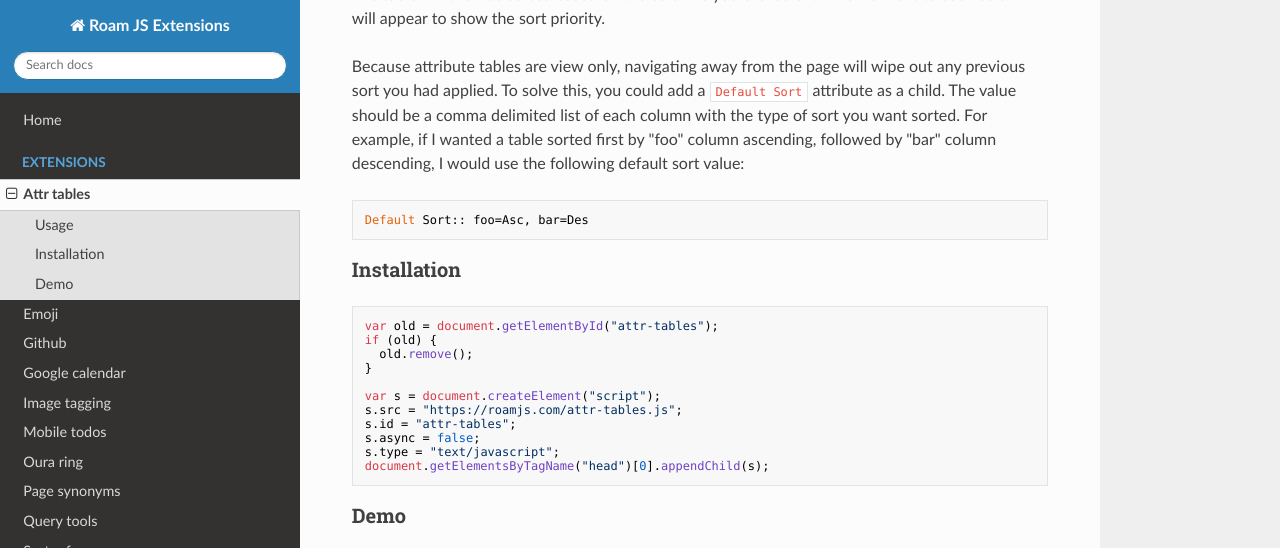
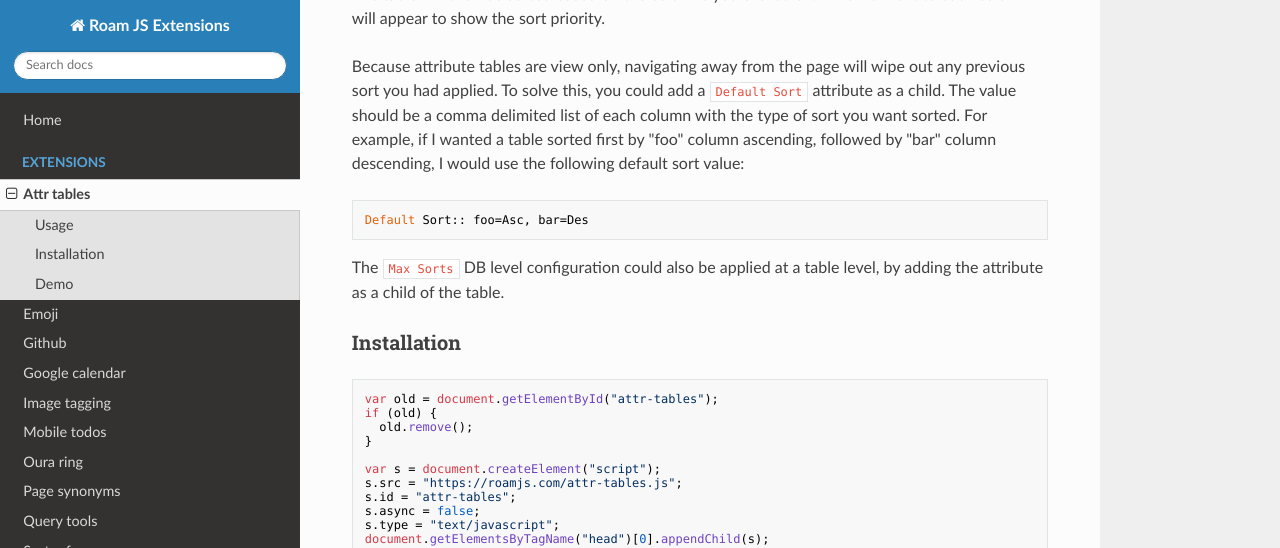
Before and after one commit to dvargas92495/roamjs-com, an MkDocs documentation site: the page built from docs/extensions/attr-tables.md, in a window 1280 px wide and 900 px high, scrolled down 513 px, cut to the strip 0-548 px from the top of the window. Built offline with MkDocs 1.6.1, drawn with Linux system fonts in a browser that asks for light colours; nearby versions of some CDN libraries.

Commit message:
table level docs

````diff
--- a/docs/extensions/attr-tables.md
+++ b/docs/extensions/attr-tables.md
@@ -17,6 +17,8 @@ Because attribute tables are view only, navigating away from the page will wipe
 ```
 Default Sort:: foo=Asc, bar=Des
 ```
+
+The `Max Sorts` DB level configuration could also be applied at a table level, by adding the attribute as a child of the table.
 
 ### Installation
 
````
